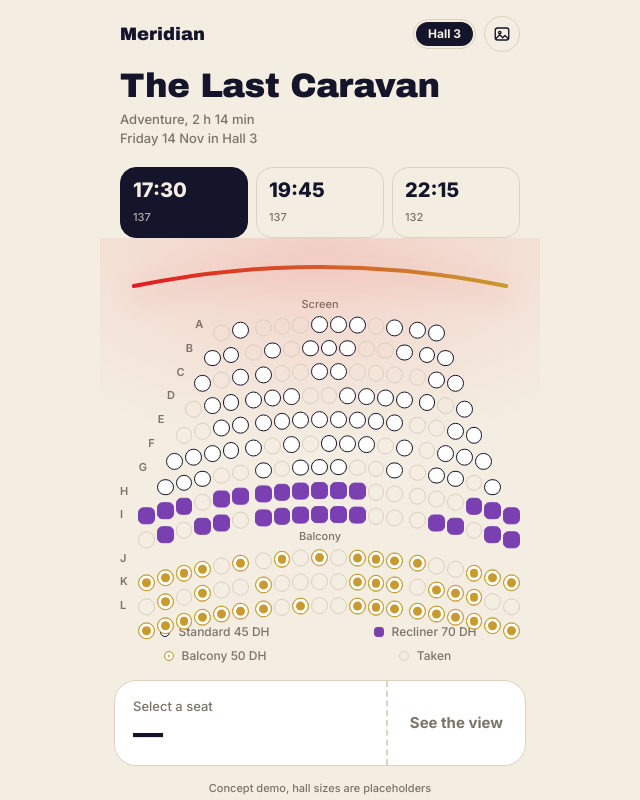
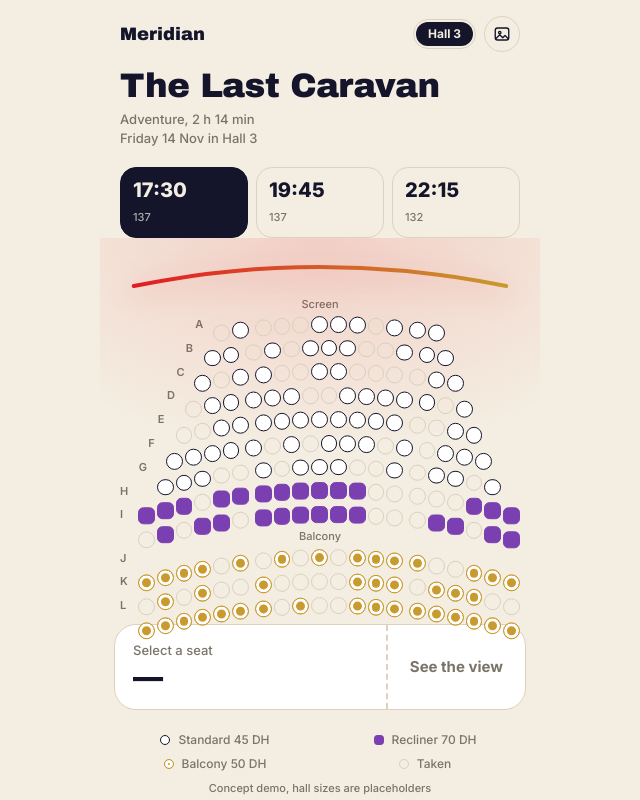
Before and after one commit to aouidate47/cinema, a Next.js app: page /hall-3/1730 in a window 1280 px wide. Shown: the whole page, without its empty margins (320-960 px from the left). Built offline with nearby package versions, Linux system fonts and the light colour scheme.

Commit message:
Move seat legend below view card

```diff
--- a/components/SeatPicker.tsx
+++ b/components/SeatPicker.tsx
@@ -20,8 +20,8 @@ export default function SeatPicker({ hall, seats, children }: Props) {
   return (
     <>
       <SeatMap hall={hall} seats={seats} selectedId={selected?.id ?? null} onSelect={setSelected} />
+      <TicketBar seat={selected} onView={() => setViewing(true)} />
       {children}
-      <TicketBar seat={selected} onView={() => setViewing(true)} />
       {viewing && selected && film && (
         <SeatView3D hall={hall} seats={seats} seat={selected} film={film} onClose={() => setViewing(false)} onBook={book} />
       )}
```
